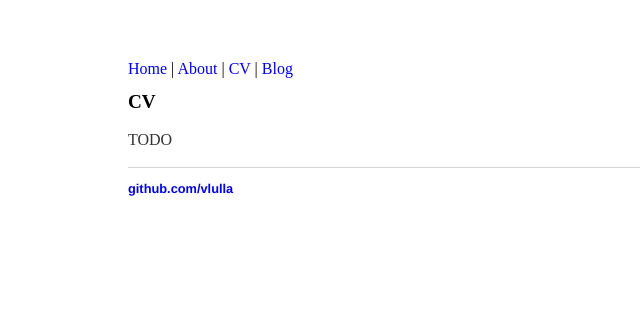
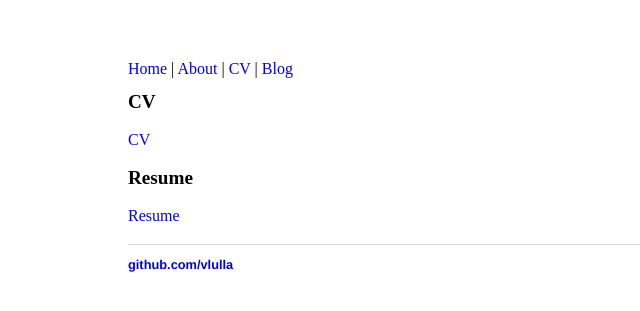
Before and after one commit to vlulla/vlulla.github.io, a Jekyll site: the page built from cv/index.md, in a window 1280 px wide. Shown: the top 311 px of the page, without its empty margins (0-640 px from the left). Built offline with Jekyll 4.4.1, drawn with Linux system fonts in a browser that asks for light colours.

Commit message:
Added resume and cv.

```diff
--- a/cv/index.md
+++ b/cv/index.md
@@ -1,8 +1,10 @@
 ---
 layout: default
-title: Vijay's CV
+title: Vijay's CV and Resume
 ---
 
 # CV
+[CV](cv.pdf)
 
-TODO
+# Resume
+[Resume](resume.pdf)
```
Also changed, not shown: 3 other files.
